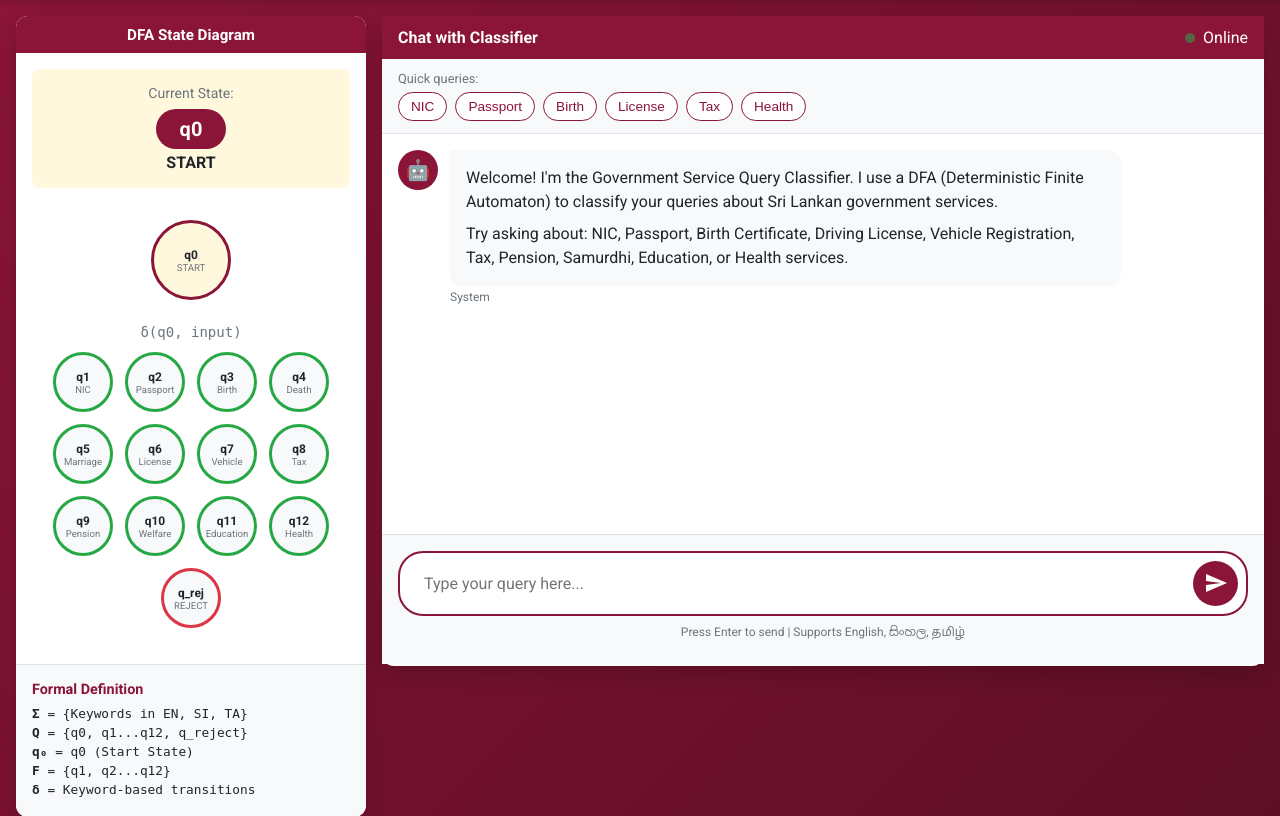
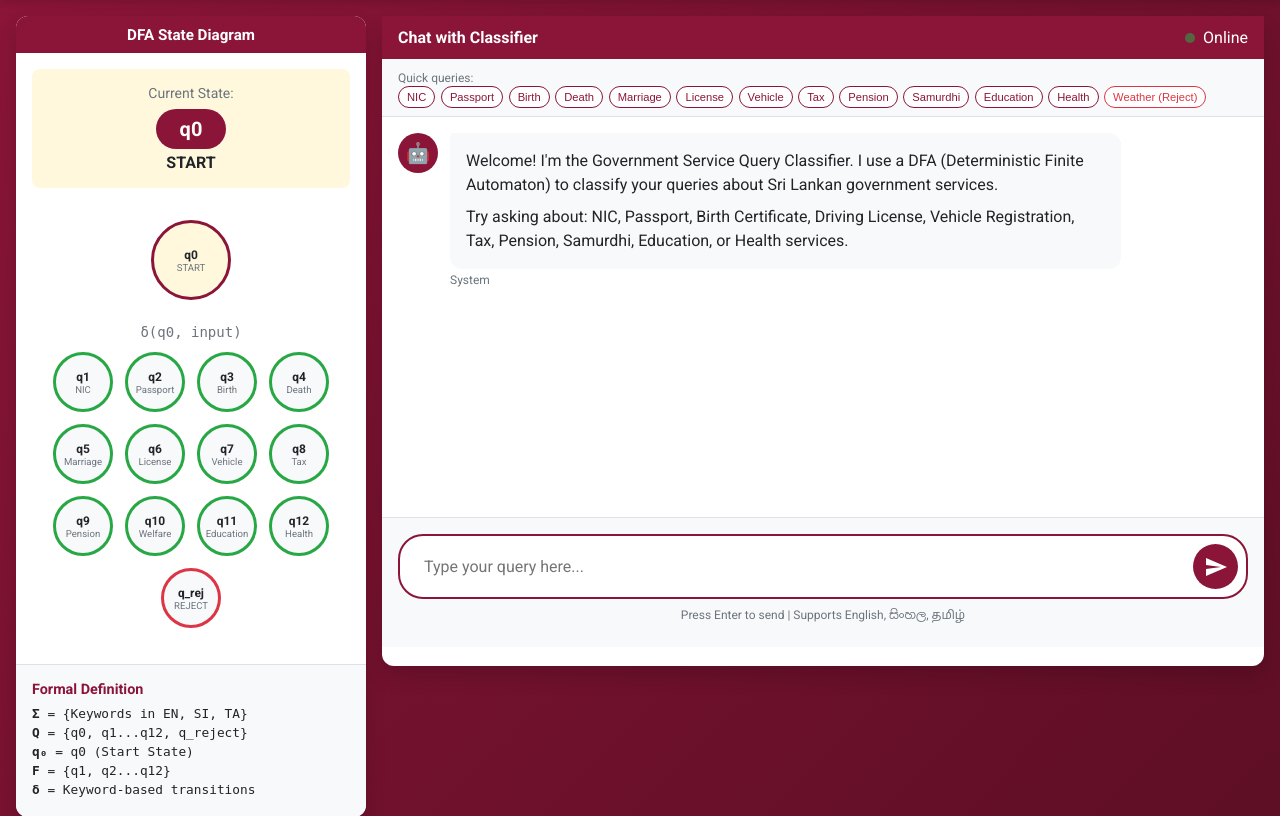
Before and after one commit to AdithaBuwaneka/Automata, a Flask app: page / in a window 1280 px wide. Shown: the part 59-875 px from the top of the page. Run offline with Flask 3, Linux system fonts and the light colour scheme.

Commit message:
Refactor quick actions styles and add new buttons for additional queries

```diff
--- a/static/css/style.css
+++ b/static/css/style.css
@@ -350,38 +350,49 @@ body {
 
 /* Quick Actions */
 .quick-actions {
-    padding: 0.75rem 1rem;
+    padding: 0.5rem 1rem;
     background: var(--bg-light);
     border-bottom: 1px solid var(--border-color);
 }
 
 .quick-actions #quick-label {
-    display: block;
-    font-size: 0.8rem;
+    display: inline-block;
+    font-size: 0.75rem;
     color: var(--text-muted);
-    margin-bottom: 0.4rem;
+    margin-right: 0.5rem;
 }
 
 .action-buttons {
-    display: flex;
+    display: inline-flex;
     flex-wrap: wrap;
-    gap: 0.5rem;
+    gap: 0.35rem;
+    align-items: center;
 }
 
 .quick-btn {
-    padding: 0.35rem 0.75rem;
+    padding: 0.25rem 0.5rem;
     border: 1.5px solid var(--primary-maroon);
     background: var(--bg-white);
     color: var(--primary-maroon);
-    border-radius: 15px;
+    border-radius: 12px;
     cursor: pointer;
     font-weight: 500;
-    font-size: 0.85rem;
+    font-size: 0.7rem;
     transition: all 0.2s ease;
 }
 
 .quick-btn:hover {
     background: var(--primary-maroon);
+    color: var(--bg-white);
+}
+
+.quick-btn.reject-btn {
+    border-color: var(--reject-red);
+    color: var(--reject-red);
+}
+
+.quick-btn.reject-btn:hover {
+    background: var(--reject-red);
     color: var(--bg-white);
 }
 
--- a/templates/index.html
+++ b/templates/index.html
@@ -138,9 +138,16 @@
                         <button class="quick-btn" data-query="NIC" data-si="හැඳුනුම්පත" data-ta="அடையாள அட்டை">NIC</button>
                         <button class="quick-btn" data-query="Passport" data-si="ගමන් බලපත්‍රය" data-ta="கடவுச்சீட்டு">Passport</button>
                         <button class="quick-btn" data-query="Birth Certificate" data-si="උප්පැන්න සහතිකය" data-ta="பிறப்புச் சான்றிதழ்">Birth</button>
+                        <button class="quick-btn" data-query="Death Certificate" data-si="මරණ සහතිකය" data-ta="இறப்புச் சான்றிதழ்">Death</button>
+                        <button class="quick-btn" data-query="Marriage Certificate" data-si="විවාහ සහතිකය" data-ta="திருமணச் சான்றிதழ்">Marriage</button>
                         <button class="quick-btn" data-query="Driving License" data-si="රියදුරු බලපත්‍රය" data-ta="ஓட்டுநர் உரிமம்">License</button>
+                        <button class="quick-btn" data-query="Vehicle Registration" data-si="වාහන ලියාපදිංචිය" data-ta="வாகன பதிவு">Vehicle</button>
                         <button class="quick-btn" data-query="Tax" data-si="බදු" data-ta="வரி">Tax</button>
+                        <button class="quick-btn" data-query="Pension" data-si="විශ්‍රාම වැටුප්" data-ta="ஓய்வூதியம்">Pension</button>
+                        <button class="quick-btn" data-query="Samurdhi" data-si="සමෘද්ධි" data-ta="சமுர்தி">Samurdhi</button>
+                        <button class="quick-btn" data-query="Education" data-si="අධ්‍යාපනය" data-ta="கல்வி">Education</button>
                         <button class="quick-btn" data-query="Health" data-si="සෞඛ්‍ය" data-ta="சுகாதாரம்">Health</button>
+                        <button class="quick-btn reject-btn" data-query="What is the weather today?" data-si="අද කාලගුණය කොහොමද?" data-ta="இன்று வானிலை எப்படி?">Weather (Reject)</button>
                     </div>
                 </div>
 
```
